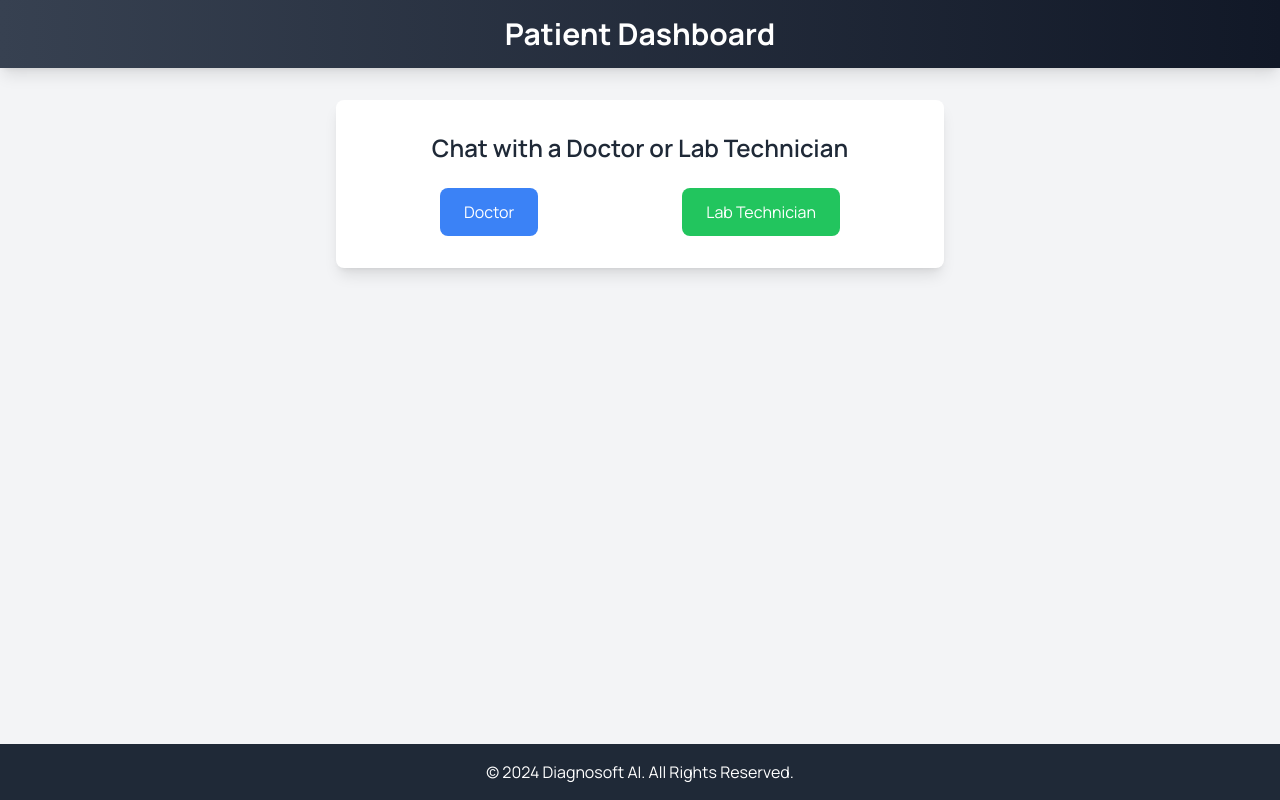
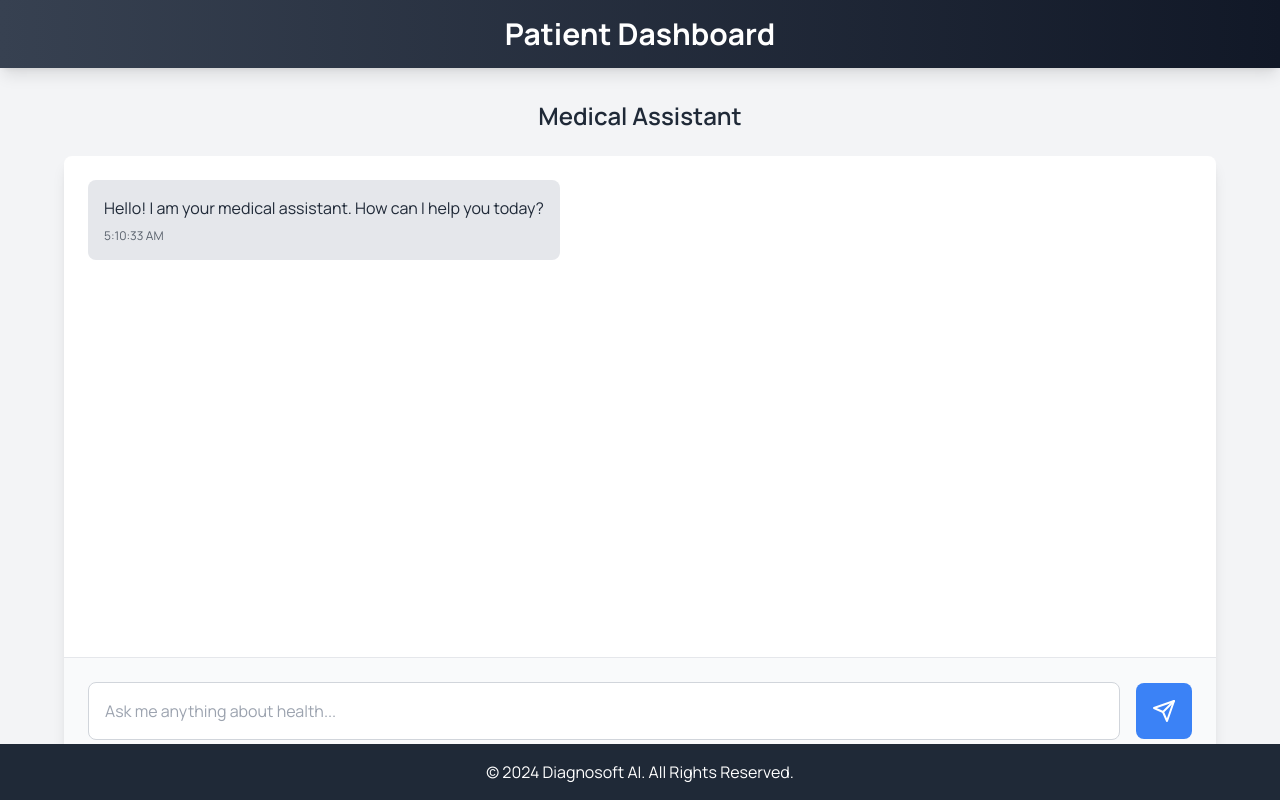
Before and after one commit to thashu28/DiagnoSoftAI, a React (Vite) app in the folder frontend/: page /patients_dashboard/patient_chat in a window 1280 px wide. Built offline with nearby package versions, Linux system fonts and the light colour scheme.

Commit message:
Frontend for chatbot

```diff
--- /dev/null
+++ b/frontend/src/components/patients/MedicalChatbot.jsx
@@ -0,0 +1,122 @@
+import React, { useState, useRef, useEffect } from 'react';
+import axios from 'axios';
+import { FiSend } from 'react-icons/fi';
+
+const MedicalChatbot = () => {
+  const [messages, setMessages] = useState([
+    {
+      sender: 'bot',
+      text: 'Hello! I am your medical assistant. How can I help you today?',
+      timestamp: new Date().toLocaleTimeString()
+    }
+  ]);
+  const [inputMessage, setInputMessage] = useState('');
+  const [isLoading, setIsLoading] = useState(false);
+  const messagesEndRef = useRef(null);
+
+  const scrollToBottom = () => {
+    messagesEndRef.current?.scrollIntoView({ behavior: "smooth" });
+  };
+
+  useEffect(() => {
+    scrollToBottom();
+  }, [messages]);
+
+  const handleSendMessage = async () => {
+    if (!inputMessage.trim()) return;
+
+    const userMessage = {
+      sender: 'You',
+      text: inputMessage,
+      timestamp: new Date().toLocaleTimeString()
+    };
+
+    setMessages(prev => [...prev, userMessage]);
+    setInputMessage('');
+    setIsLoading(true);
+
+    try {
+      const response = await axios.post('http://localhost:5000/api/chatbot/chat', {
+        message: inputMessage
+      });
+
+      const botResponse = {
+        sender: 'bot',
+        text: response.data.message,
+        timestamp: new Date(response.data.timestamp).toLocaleTimeString()
+      };
+
+      setMessages(prev => [...prev, botResponse]);
+    } catch (error) {
+      console.error('Error getting bot response:', error);
+      const errorMessage = {
+        sender: 'bot',
+        text: 'I apologize, but I encountered an error. Please try again later.',
+        timestamp: new Date().toLocaleTimeString()
+      };
+      setMessages(prev => [...prev, errorMessage]);
+    } finally {
+      setIsLoading(false);
+    }
+  };
+
+  return (
+    <div className="bg-white shadow-lg rounded-lg h-full flex flex-col">
+      <div className="flex-grow p-6 overflow-y-auto">
+        {messages.map((msg, index) => (
+          <div
+            key={index}
+            className={`mb-4 flex ${
+              msg.sender === 'You' ? 'justify-end' : 'justify-start'
+            }`}
+          >
+            <div
+              className={`max-w-[80%] p-4 rounded-lg ${
+                msg.sender === 'You'
+                  ? 'bg-blue-500 text-white'
+                  : 'bg-gray-200 text-gray-800'
+              }`}
+            >
+              <p className="text-base">{msg.text}</p>
+              <p className="text-xs opacity-70 mt-2">{msg.timestamp}</p>
+            </div>
+          </div>
+        ))}
+        {isLoading && (
+          <div className="flex justify-start">
+            <div className="bg-gray-200 p-4 rounded-lg">
+              <p className="text-base">Typing...</p>
+            </div>
+          </div>
+        )}
+        <div ref={messagesEndRef} />
+      </div>
+
+      <div className="p-6 border-t bg-gray-50">
+        <div className="flex items-center space-x-4">
+          <input
+            type="text"
+            placeholder="Ask me anything about health..."
+            value={inputMessage}
+            onChange={(e) => setInputMessage(e.target.value)}
+            onKeyPress={(e) => e.key === 'Enter' && handleSendMessage()}
+            className="flex-grow p-4 border border-gray-300 rounded-lg focus:ring-2 focus:ring-blue-500 text-base"
+          />
+          <button
+            onClick={handleSendMessage}
+            disabled={isLoading}
+            className={`p-4 rounded-lg ${
+              isLoading
+                ? 'bg-gray-300 cursor-not-allowed'
+                : 'bg-blue-500 hover:bg-blue-600'
+            } text-white transition-colors`}
+          >
+            <FiSend size={24} />
+          </button>
+        </div>
+      </div>
+    </div>
+  );
+};
+
+export default MedicalChatbot;
--- a/frontend/src/components/patients/patient_chat.jsx
+++ b/frontend/src/components/patients/patient_chat.jsx
@@ -1,108 +1,24 @@
-import React, { useState } from "react";
+import React from "react";
+import MedicalChatbot from "./MedicalChatbot";
 
 const PatientChat = () => {
-  const [chatOption, setChatOption] = useState(""); // Selected chat option (Doctor or Lab Technician)
-  const [messages, setMessages] = useState([]); // Chat messages
-  const [inputMessage, setInputMessage] = useState(""); // Current input message
-
-  const handleChatSelection = (option) => {
-    setChatOption(option);
-    setMessages([
-      { sender: "System", text: `You are now chatting with a ${option}` },
-    ]); // Initialize chat messages with a system message
-  };
-
-  const handleSendMessage = () => {
-    if (inputMessage.trim() === "") return;
-
-    // Add the user's message to the chat
-    setMessages((prevMessages) => [
-      ...prevMessages,
-      { sender: "You", text: inputMessage },
-      { sender: chatOption, text: `Response from ${chatOption}` }, // Simulated response
-    ]);
-
-    setInputMessage(""); // Clear input
-  };
-
   return (
     <div className="min-h-screen flex flex-col bg-gray-100">
-      {/* Header */}
       <header className="bg-gradient-to-r from-gray-700 to-gray-900 text-white p-4 shadow-lg">
         <h1 className="text-3xl font-bold text-center">Patient Dashboard</h1>
       </header>
 
-      {/* Main Content */}
-      <main className="flex-grow p-8">
-        {/* Chat Option Selector */}
-        <div className="bg-white p-8 shadow-lg rounded-lg mx-auto w-full md:w-1/2 mb-6">
+      <main className="flex-grow p-4 md:p-8">
+        <div className="max-w-6xl mx-auto h-[calc(100vh-12rem)]">
           <h2 className="text-2xl font-semibold text-gray-800 mb-6 text-center">
-            Chat with a Doctor or Lab Technician
+            Medical Assistant
           </h2>
-          <div className="flex justify-around">
-            <button
-              onClick={() => handleChatSelection("Doctor")}
-              className={`bg-blue-500 text-white px-6 py-3 rounded-lg hover:bg-blue-400 transition ${
-                chatOption === "Doctor" ? "opacity-50 cursor-not-allowed" : ""
-              }`}
-              disabled={chatOption === "Doctor"}
-            >
-              Doctor
-            </button>
-            <button
-              onClick={() => handleChatSelection("Lab Technician")}
-              className={`bg-green-500 text-white px-6 py-3 rounded-lg hover:bg-green-400 transition ${
-                chatOption === "Lab Technician"
-                  ? "opacity-50 cursor-not-allowed"
-                  : ""
-              }`}
-              disabled={chatOption === "Lab Technician"}
-            >
-              Lab Technician
-            </button>
+          <div className="h-full">
+            <MedicalChatbot />
           </div>
         </div>
-
-        {/* Chat Block */}
-        {chatOption && (
-          <div className="bg-white p-8 shadow-lg rounded-lg mx-auto w-full md:w-1/2">
-            <h3 className="text-xl font-semibold text-gray-800 mb-6 text-center">
-              Chat with {chatOption}
-            </h3>
-            <div className="border rounded-lg p-4 h-64 overflow-y-auto bg-gray-50">
-              {messages.map((msg, index) => (
-                <p
-                  key={index}
-                  className={`mb-2 ${
-                    msg.sender === "You"
-                      ? "text-right text-blue-500"
-                      : "text-left text-gray-700"
-                  }`}
-                >
-                  <strong>{msg.sender}:</strong> {msg.text}
-                </p>
-              ))}
-            </div>
-            <div className="mt-4 flex items-center">
-              <input
-                type="text"
-                placeholder="Type a message..."
-                value={inputMessage}
-                onChange={(e) => setInputMessage(e.target.value)}
-                className="flex-grow border border-gray-300 rounded-lg px-4 py-2 mr-2 focus:ring-2 focus:ring-blue-500"
-              />
-              <button
-                onClick={handleSendMessage}
-                className="bg-blue-500 text-white px-6 py-2 rounded-lg hover:bg-blue-400 transition"
-              >
-                Send
-              </button>
-            </div>
-          </div>
-        )}
       </main>
 
-      {/* Footer */}
       <footer className="bg-gray-800 text-white py-4 text-center">
         <p>&copy; 2024 Diagnosoft AI. All Rights Reserved.</p>
       </footer>
```
